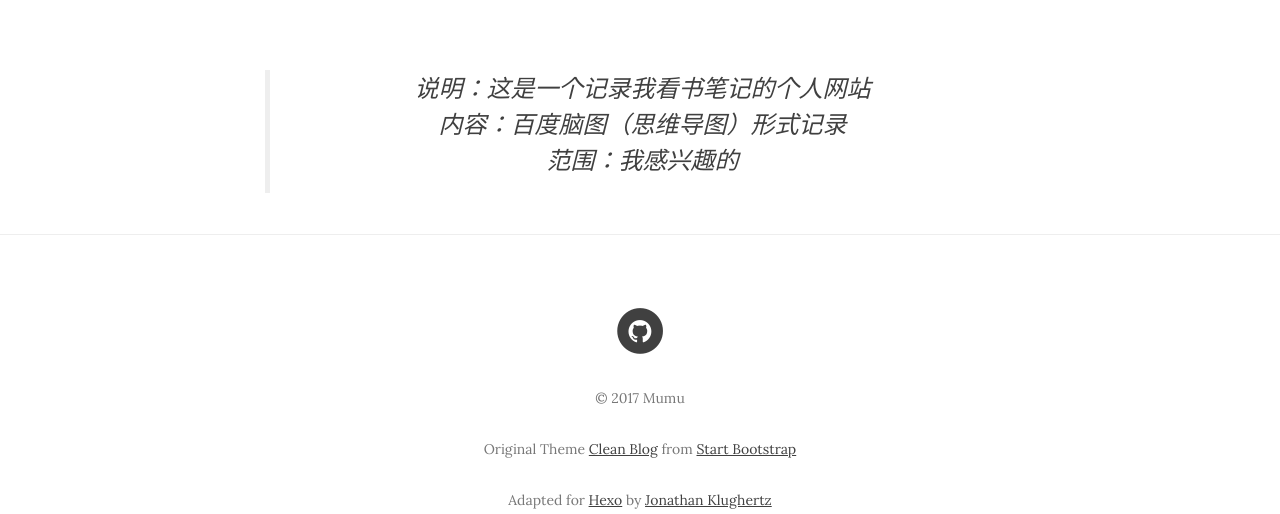
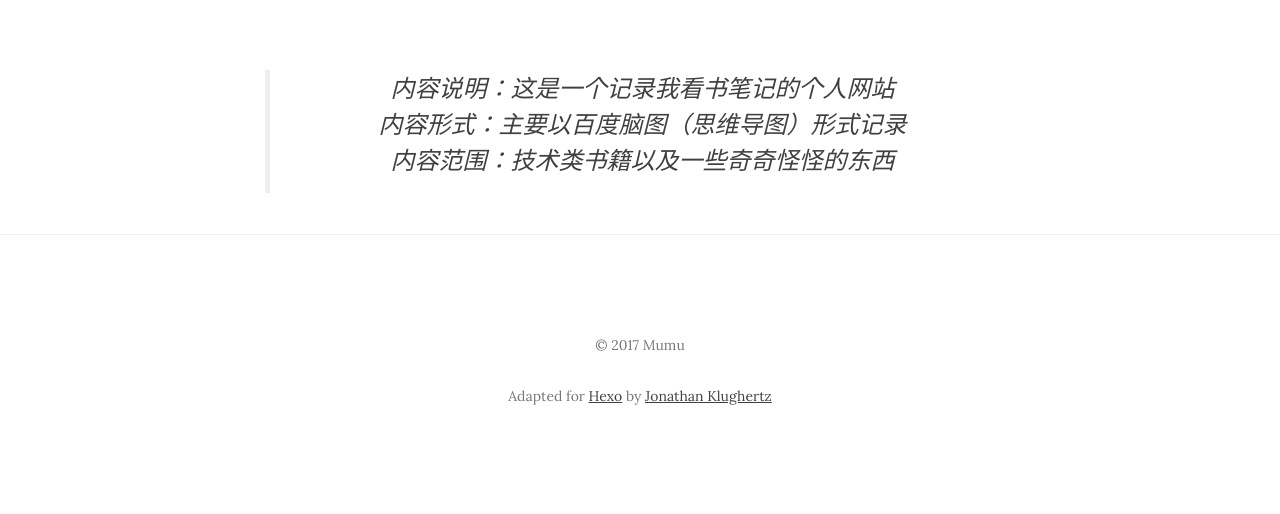
Before and after one commit to CaiRuSen/CaiRuSen.github.io, a plain HTML site: page 2017/12/12/Book/index.html in a window 1280 px wide. Shown: the part 423-937 px from the top of the page. After the commit the page ends 895 px from the top, so only its background shows below. Drawn offline with nearby package versions, Linux system fonts and the light colour scheme.

Commit message:
Site updated: 2017-12-12 17:29:41

```diff
--- a/2017/12/12/Book/index.html
+++ b/2017/12/12/Book/index.html
@@ -10,7 +10,7 @@
 
     <!--Description-->
 
-        <meta name="description" content="说明：这是一个记录我看书笔记的个人网站内容：百度脑图（思维导图）形式记录范围：我感兴趣的">
+        <meta name="description" content="内容说明：这是一个记录我看书笔记的个人网站内容形式：主要以百度脑图（思维导图）形式记录内容范围：技术类书籍以及一些奇奇怪怪的东西">
 
 
     <!--Author-->
@@ -71,6 +71,8 @@
 
     <!-- favicon -->
 
+    <link rel="icon" href="favicon.ico">
+
 
 </head>
 
@@ -107,7 +109,7 @@
     <!-- Page Header -->
 <!-- Set your background image for this header in your post front-matter: cover -->
 
-<header class="intro-header" style="background-image: url('http://blackrockdigital.github.io/startbootstrap-clean-blog/img/home-bg.jpg')">
+<header class="intro-header" style="background-image: url('http://img.muops.cn/book/home-bg.jpg')">
     <div class="container">
         <div class="row">
             <div class="col-lg-8 col-lg-offset-2 col-md-10 col-md-offset-1">
@@ -141,7 +143,7 @@
             <!-- Post Main Content -->
             <div class="col-lg-8 col-lg-offset-2 col-md-10 col-md-offset-1">
                 <blockquote>
-<p>说明：这是一个记录我看书笔记的个人网站<br>内容：百度脑图（思维导图）形式记录<br>范围：我感兴趣的</p>
+<p>内容说明：这是一个记录我看书笔记的个人网站<br>内容形式：主要以百度脑图（思维导图）形式记录<br>内容范围：技术类书籍以及一些奇奇怪怪的东西</p>
 </blockquote>
 
 
@@ -174,15 +176,6 @@
 
 
 
-                        <li>
-                            <a href="https://github.com/klugjo/hexo-theme-clean-blog" target="_blank">
-                                <span class="fa-stack fa-lg">
-                                    <i class="fa fa-circle fa-stack-2x"></i>
-                                    <i class="fa fa-github fa-stack-1x fa-inverse"></i>
-                                </span>
-                            </a>
-                        </li>
-
 
 
 
@@ -191,7 +184,7 @@
 
                 </ul>
                 <p class="copyright text-muted">&copy; 2017 Mumu<br></p>
-                <p class="copyright text-muted">Original Theme <a target="_blank" href="http://startbootstrap.com/template-overviews/clean-blog/">Clean Blog</a> from <a href="http://startbootstrap.com/" target="_blank">Start Bootstrap</a></p>
+                <!-- <p class="copyright text-muted">Original Theme <a target="_blank" href="http://startbootstrap.com/template-overviews/clean-blog/">Clean Blog</a> from <a href="http://startbootstrap.com/" target="_blank">Start Bootstrap</a></p> -->
                 <p class="copyright text-muted">Adapted for <a target="_blank" href="https://hexo.io/">Hexo</a> by <a href="http://www.codeblocq.com/" target="_blank">Jonathan Klughertz</a></p>
             </div>
         </div>
```
Also changed, not shown: archives/2017/12/index.html (+4 -11 lines), archives/2017/index.html (+4 -11 lines), archives/index.html (+4 -11 lines), index.html (+4 -11 lines), favicon.ico (added).
